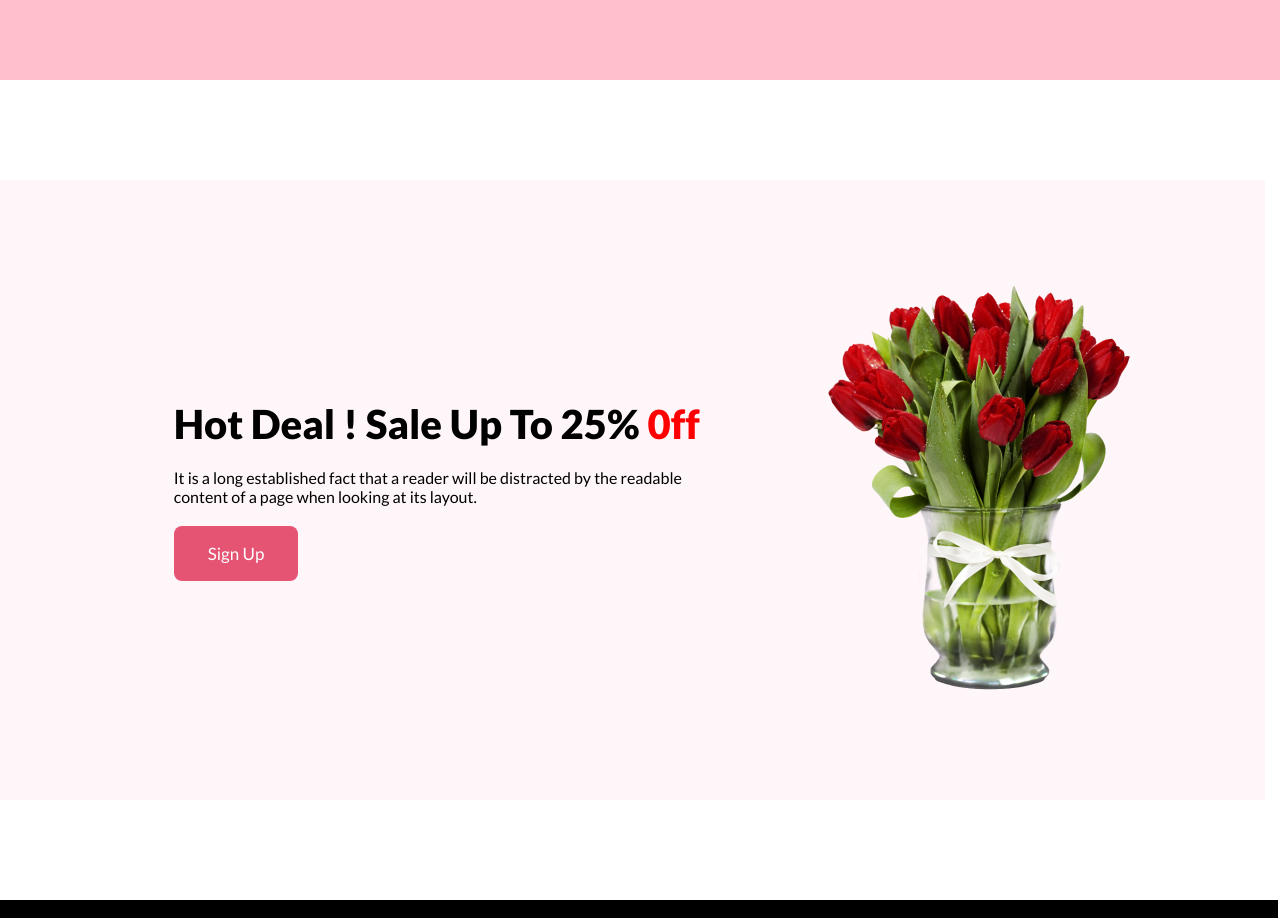
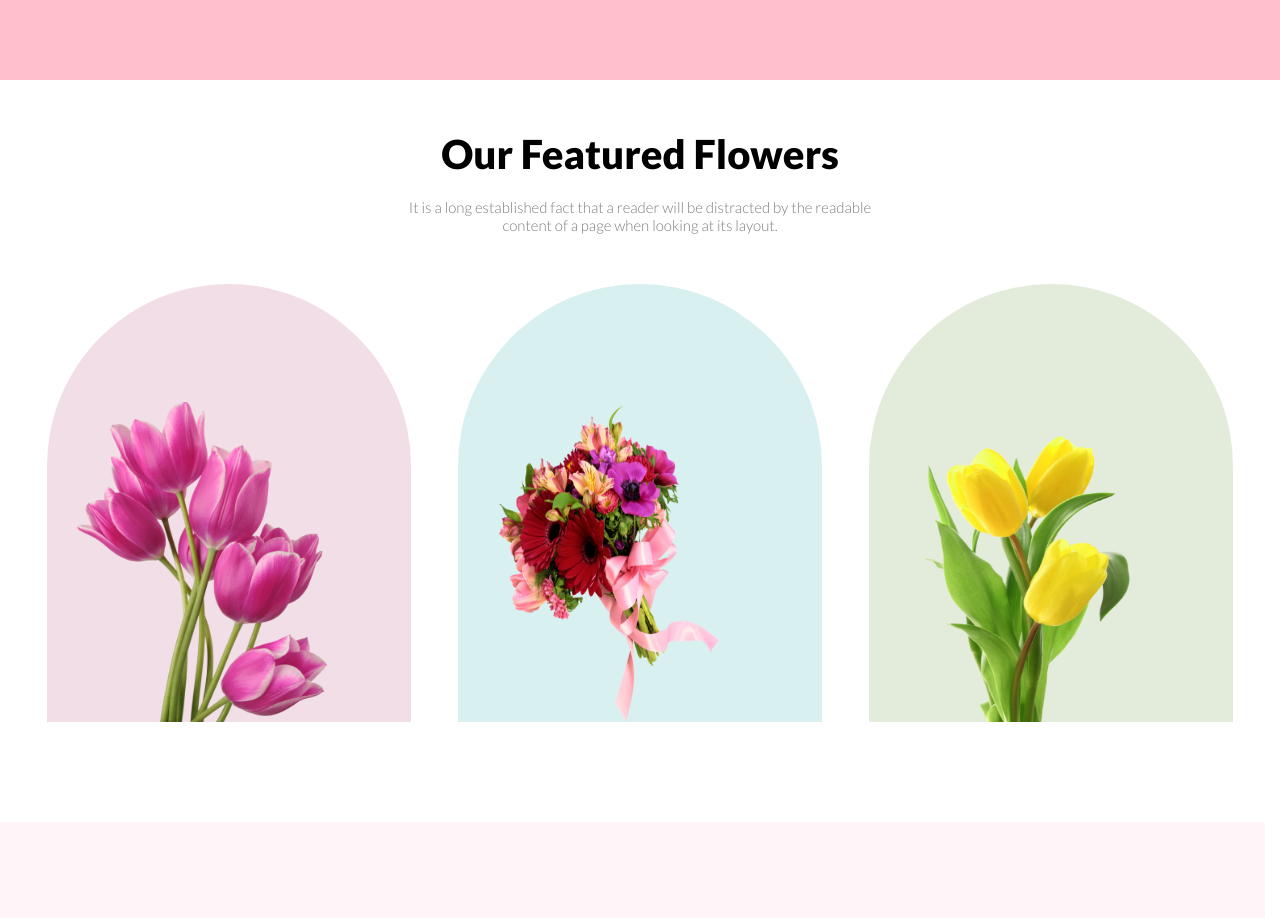
Before and after one commit to Sofiullh01/first-assignment, a plain HTML site: page index.html in a window 1280 px wide. Shown: the part 720-1638 px from the top of the page. Drawn offline with Linux system fonts and the light colour scheme.

Commit message:
four commit

```diff
--- a/index.html
+++ b/index.html
@@ -23,19 +23,31 @@
         </div>
     </section>
     <main>
-        <!-- <section class="second-section">
+        <section class="second-section">
             <div class="second-tex-div">
-                <h3>Our Featured Flowers</h3>
-                <p>It is a long established fact that a reader will be distracted by the readable content of a page when looking at its layout.</p>
+                <h2 class="second-section-head">Our Featured Flowers</h2>
+                <p class="second-section-text">It is a long established fact that a reader will be distracted by the readable content of a page when looking at its layout.</p>
             </div>
             <div class="second-img-div">
-                <div class="final-image">
-                    <img class="second-section-img" src="./Flower Asset/pngwing 6.png" alt="">
+                <div class="child-a">
+                    <img class="general-img" src="./Flower Asset/pngwing 6.png" alt="" width="250" height="320" >
                 </div>
-                <div class="final-image"></div>
-                <div class="final-image"></div>
+                <div class="child-b">
+                    <img class="general-img" src="./Flower Asset/pngwing 5.png" alt="" width="250" height="320">
+
+                </div>
+                <div class="child-c">
+                    <img class="general-img" src="./Flower Asset/pngwing 7.png" alt="" width="250" height="320">
+                </div>
+
             </div>
-        </section> -->
+            <!-- <div class="anchor-div">
+                <a href="#">Pink Flower Tree</a>
+                <a href="#">Red Flower Tree</a>
+                <a href="#">Yellow Flower Tree</a>
+            </div> -->
+
+        </section>
         <section class="third-section"></section>
         <section class="fourth-section">
             <div class="text-div">
@@ -47,6 +59,24 @@
                 <img class="fourth-section-img" src="./Flower Asset/pngwing 8.png" alt="">
         </section>
         <!-- fiveth-section -->
+        <!-- <section>
+            <div class="contenar">
+                <img class="cover-img" src="./Flower Asset/Rectangle 9.png" alt="">
+                <div class="head-content">
+                    <div class="final-head-content">
+                        <h2>Get The Latest Deals</h2>
+                        <p>$30 coupon for first shopping</p>
+                    </div>
+                    <div class="box-contenar">
+                        <input type="email" name="" id="" placeholder="email address">
+                        <button type="submit">SUBMIT</button>
+                    </div>
+                </div>
+            </div>
+
+
+
+        </section> -->
 
     </main>
     <footer>
--- a/style.css
+++ b/style.css
@@ -43,20 +43,51 @@
 }
 
 /* Second-settion */
-/* .second-section{
-     height: 120vh;
-    background-color: white;
-    margin-top: 50px;
+
+.second-section{
+    ma
 }
-.second-section-img{
-    width: 200px;
-    height: 308px;
-    padding: 50px;
+.second-tex-div{
+    text-align: center;
+    margin-top:50px;
+    padding:0% 30%;
 }
-.final-image{
-    width: 464px;
-    background-color:#A7216226 ;
-} */
+.second-section-head{
+    font-size: 40px;
+    font-weight: 800;
+    margin-bottom: 20px;
+}
+.second-section-text{
+    color:#27272799 ;
+    font-size: 15px;
+    font-weight: 300;
+    margin-bottom: 50px;
+}
+.second-img-div{
+    display: flex;
+    justify-content: space-evenly;
+}
+.child-a{
+    background-color:rgba(167, 33, 98, 0.15) ;
+    width: 364px;
+    height: 438px;
+    border-radius: 200px 200px 0px 0px;
+}
+.general-img{
+    margin: 118px 0px 0px 30px;
+}
+.child-b{
+    background-color:rgba(5, 151, 160, 0.15);
+    width: 364px;
+    height: 438px;
+    border-radius: 200px 200px 0px 0px;
+}
+.child-c{
+    background-color:rgba(71, 125, 17, 0.15) ;
+    width: 364px;
+    height: 438px;
+    border-radius: 200px 200px 0px 0px;
+}
 
 /* fourth section */
 .fourth-section{
@@ -77,6 +108,14 @@
     margin: 20px 0px;
 }
 /* five-section-styles */
+
+.contenar{
+    position: absolute;
+    text-align: center;
+}
+.head-content{
+    position: absolute;
+}
 
 footer{
     width: 1278px;
@@ -103,3 +142,4 @@ footer-para2{
 .margin-b{
     margin-bottom: 30px;
 }
+/* sixth-section */
```
Also changed, not shown: tes.html (deleted, +0 -31 lines).
